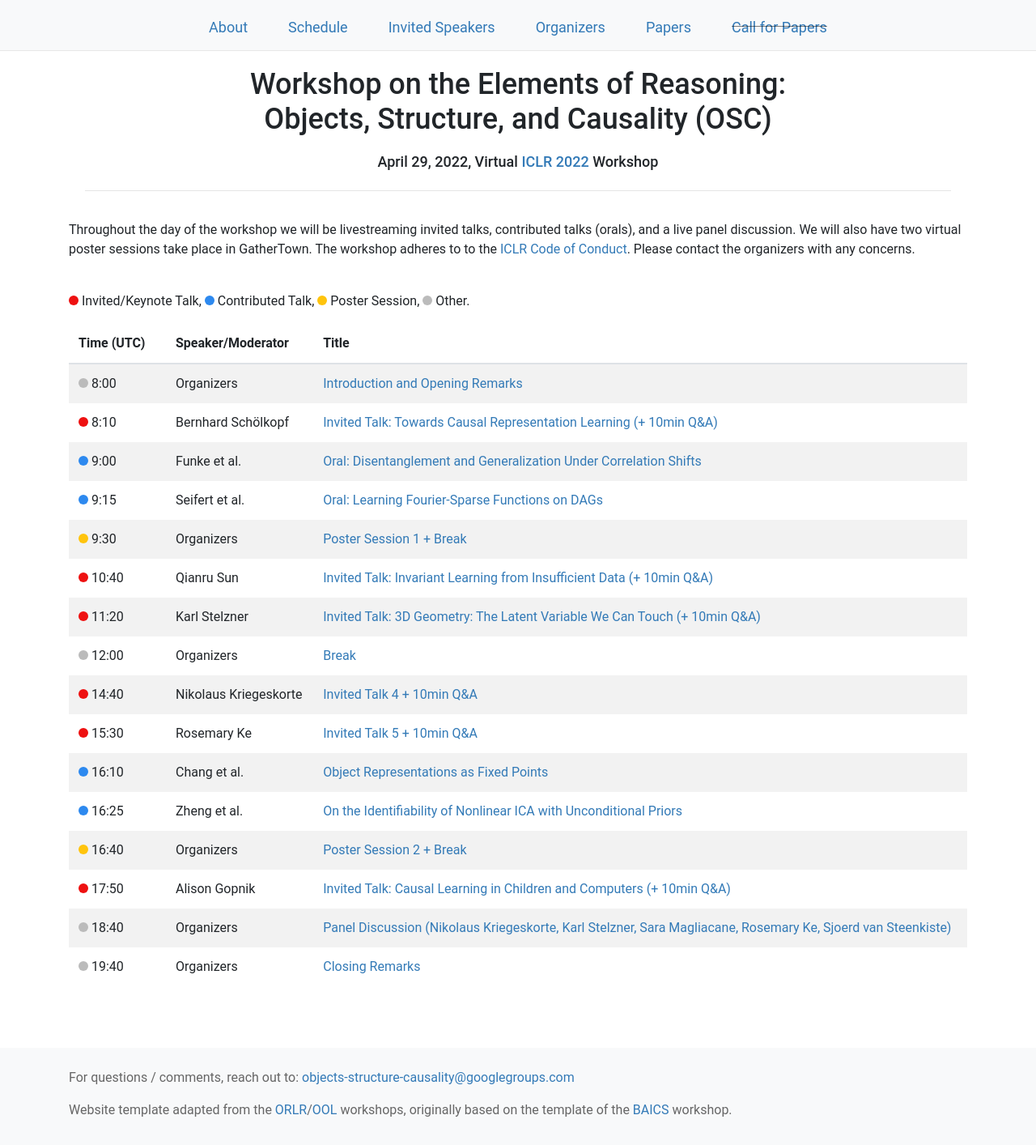
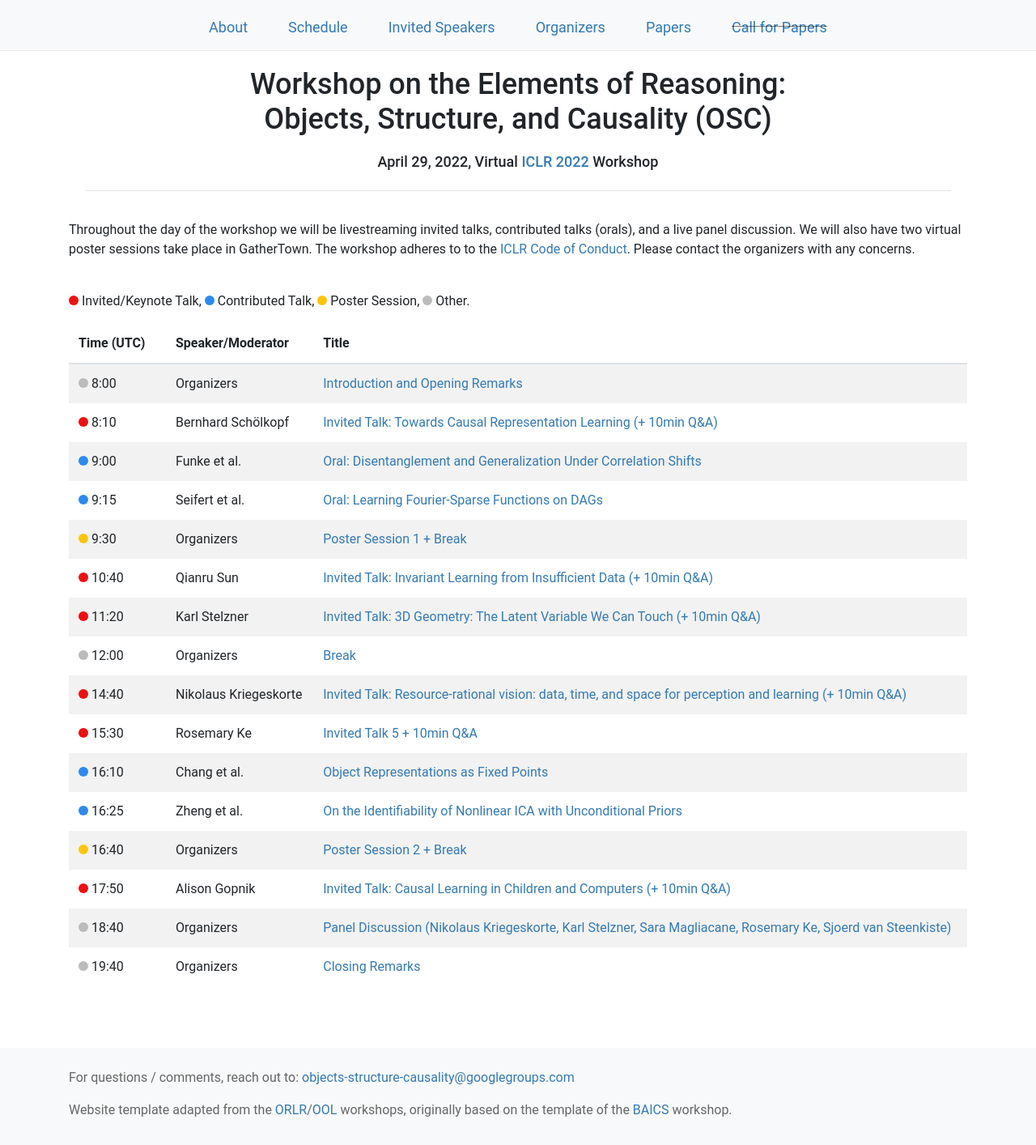
Before and after one commit to objects-structure-causality/objects-structure-causality.github.io, a Jekyll site: the page built from schedule.html, in a window 1280 px wide. Shown: the whole page at 81% size. Built offline with Jekyll 4.4.1, drawn with Linux system fonts in a browser that asks for light colours; nearby versions of some CDN libraries.

Commit message:
Update schedule.html

```diff
--- a/schedule.html
+++ b/schedule.html
@@ -63,7 +63,7 @@ The workshop adheres to to the <a href="https://iclr.cc/public/CodeOfConduct">IC
     <tr>
       <td><span class="dot-invited-talk"></span> <span class="time-value">14:40</span></td>
       <td> Nikolaus Kriegeskorte</td>
-      <td><a href="">Invited Talk 4 + 10min Q&A</a></td>
+      <td><a href="">Invited Talk: Resource-rational vision: data, time, and space for perception and learning (+ 10min Q&A)</a></td>
     </tr>
     <tr>
       <td><span class="dot-invited-talk"></span> <span class="time-value">15:30</span></td>
```
